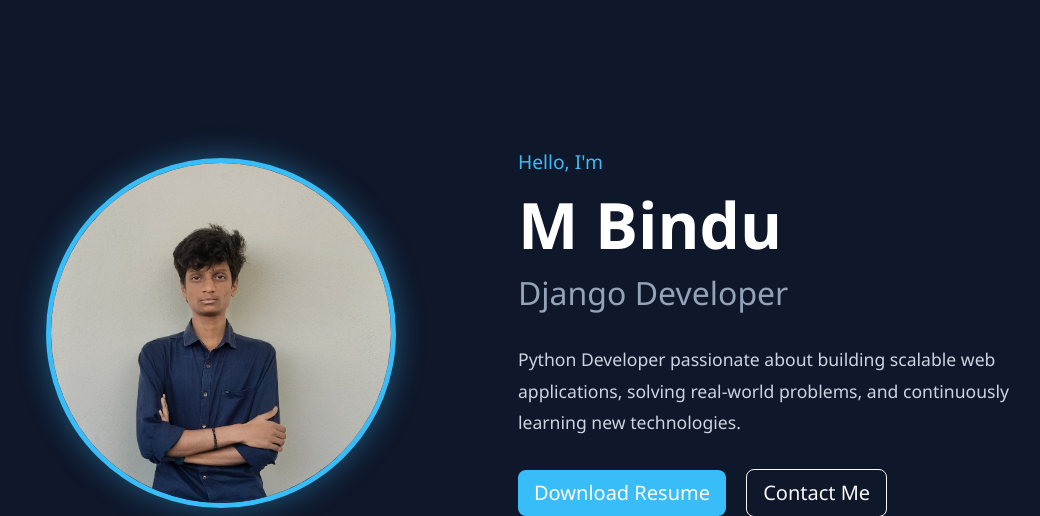
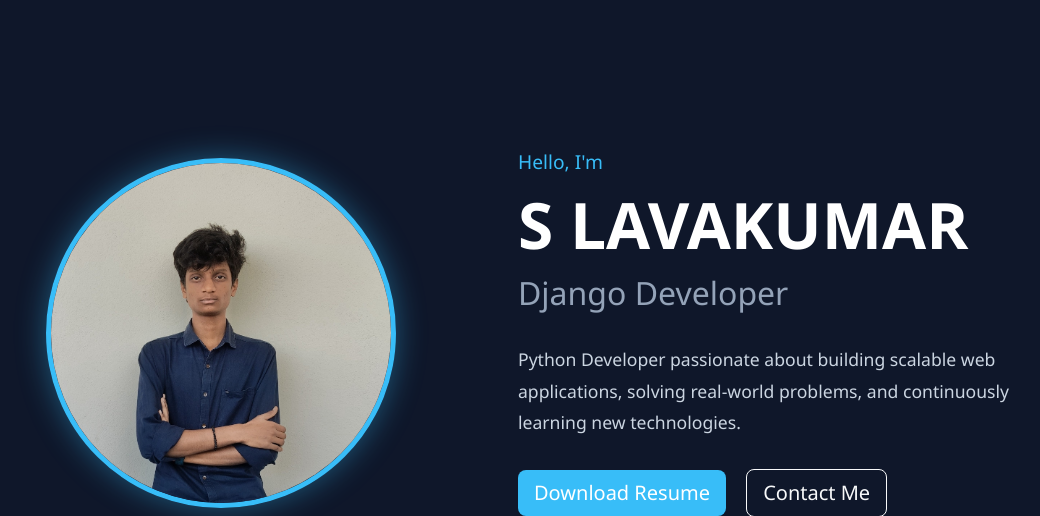
Before and after one commit to Lavakumar-git/Lavakumar-Portfolio, a Django app: page / in a window 1280 px wide. Shown: the part 142-658 px from the top of the page, without its empty margins (134-1174 px from the left). Run offline with Django 5.2, Linux system fonts and the light colour scheme.

Commit message:
intial commit

```diff
--- a/website/templates/website/home.html
+++ b/website/templates/website/home.html
@@ -16,7 +16,7 @@
       <div class="col-lg-6">
          <p class="hero-greeting">Hello, I'm</p>
 
-         <h1 class="hero-title">M Bindu</h1>
+         <h1 class="hero-title">S LAVAKUMAR</h1>
 
          <h2 class="hero-subtitle">
            <span id="typing-text"></span>
```
